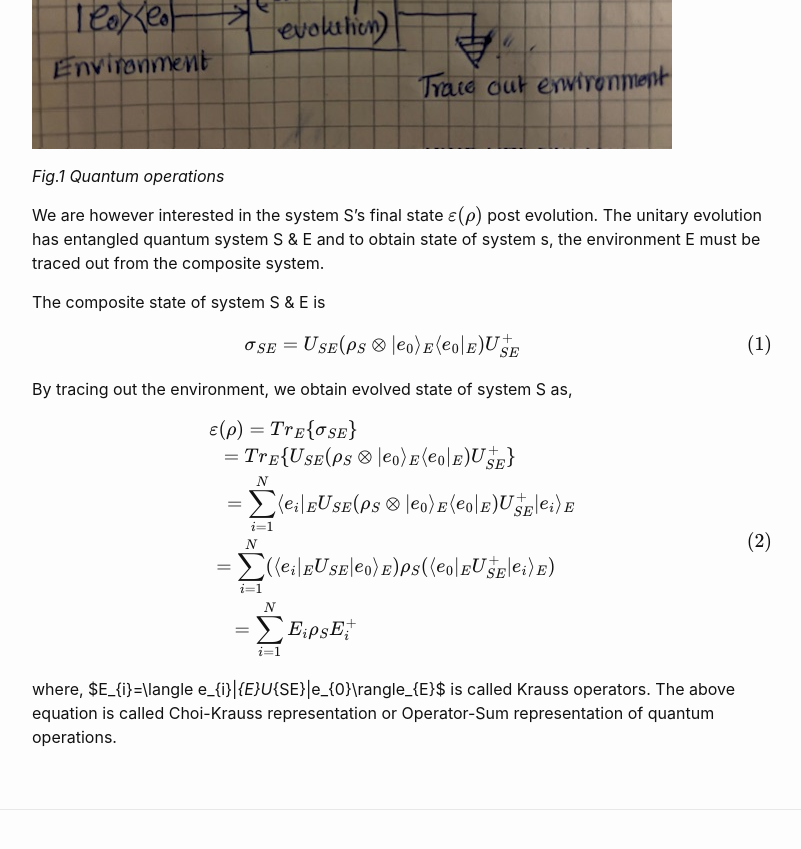
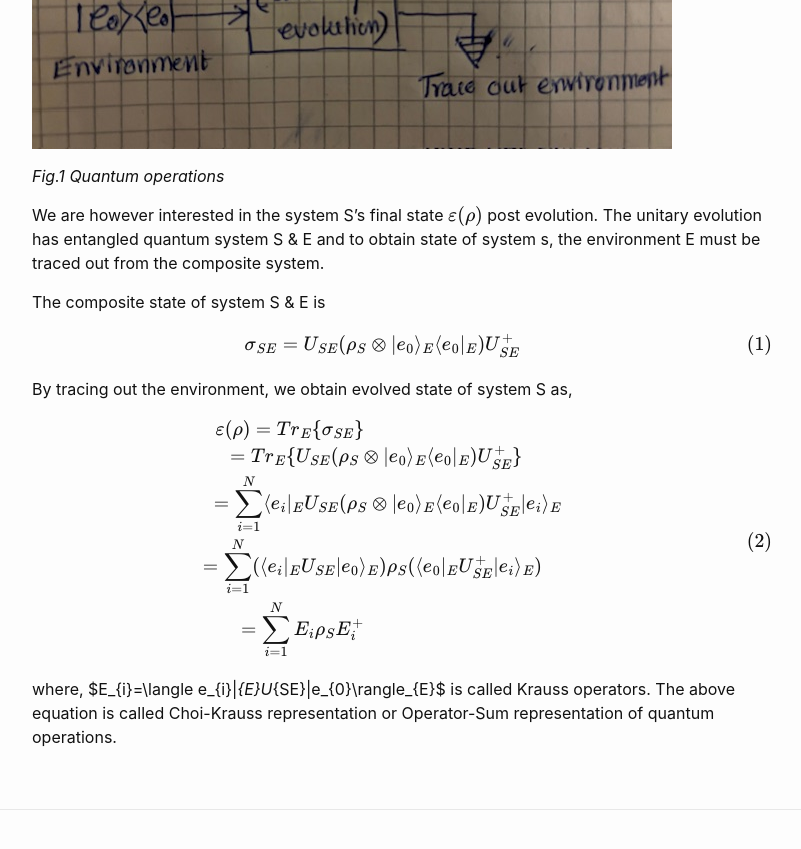
Before and after one commit to qcnotes/qcnotes.github.io, a Jekyll site: the page built from _posts/2024-09-13-Quantum-Operations.md, in a window 1280 px wide and 900 px high, scrolled down 822 px. Shown: the top 849 px of the window, without its empty margins (238-1039 px from the left). Built offline with Jekyll 4.4.1, drawn with Linux system fonts in a browser that asks for light colours; formulas are drawn with MathJax 3.

Commit message:
Update 2024-09-13-Quantum-Operations.md

```diff
--- a/_posts/2024-09-13-Quantum-Operations.md
+++ b/_posts/2024-09-13-Quantum-Operations.md
@@ -32,9 +32,9 @@ $$
 \begin{split}
 \varepsilon(\rho) = Tr_{E}\{\sigma_{SE}\} \qquad \qquad \qquad \qquad \qquad \qquad \\
 = Tr_{E}\{U_{SE}(\rho_{S} \otimes |e_{0}\rangle_{E} \langle e_{0}|_{E})U_{SE}^{+}\} \qquad \qquad \\
-=\sum_{i=1}^{N} \langle e_{i}|_{E} U_{SE}(\rho_{S} \otimes |e_{0}\rangle_{E} \langle e_{0}|_{E}) U_{SE}^{+} |e_{i}\rangle_{E} \quad \\
-=\sum_{i=1}^{N} (\langle e_{i}|_{E} U_{SE} |e_{0}\rangle_{E}) \rho_{S}  (\langle e_{0}|_{E} U_{SE}^{+} |e_{i}\rangle_{E}) \quad \quad \\
-=\sum_{i=1}^{N} E_{i} \rho_{S} E_{i}^{+} \qquad \qquad \qquad \qquad \qquad \qquad \\
+=\sum_{i=1}^{N} \langle e_{i}|_{E} U_{SE}(\rho_{S} \otimes |e_{0}\rangle_{E} \langle e_{0}|_{E}) U_{SE}^{+} |e_{i}\rangle_{E} \quad \quad \\
+=\sum_{i=1}^{N} (\langle e_{i}|_{E} U_{SE} |e_{0}\rangle_{E}) \rho_{S}  (\langle e_{0}|_{E} U_{SE}^{+} |e_{i}\rangle_{E}) \quad \quad \quad \\
+=\sum_{i=1}^{N} E_{i} \rho_{S} E_{i}^{+} \qquad \qquad \qquad \qquad \qquad \quad \quad \\
 \end{split}
 \end{equation}
 $$
```
